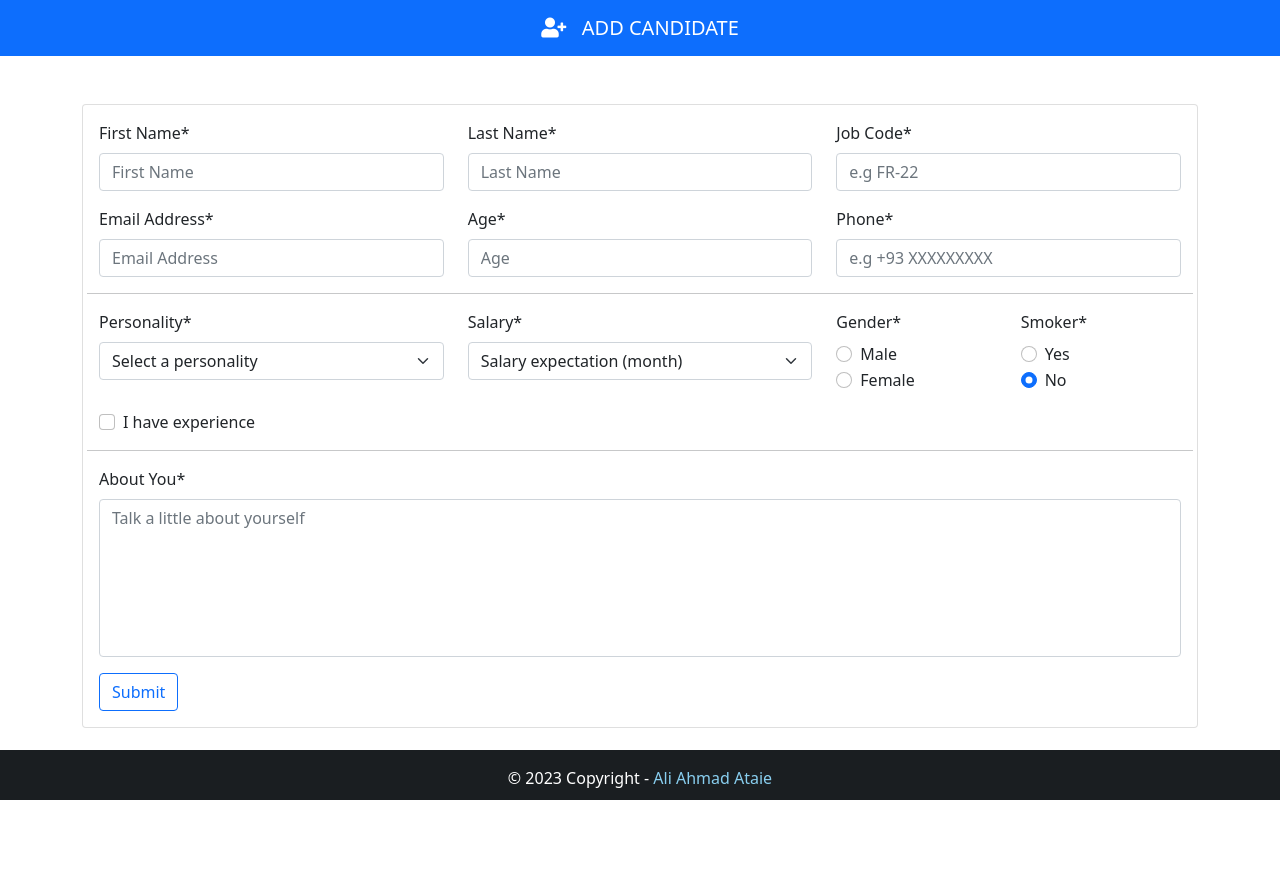
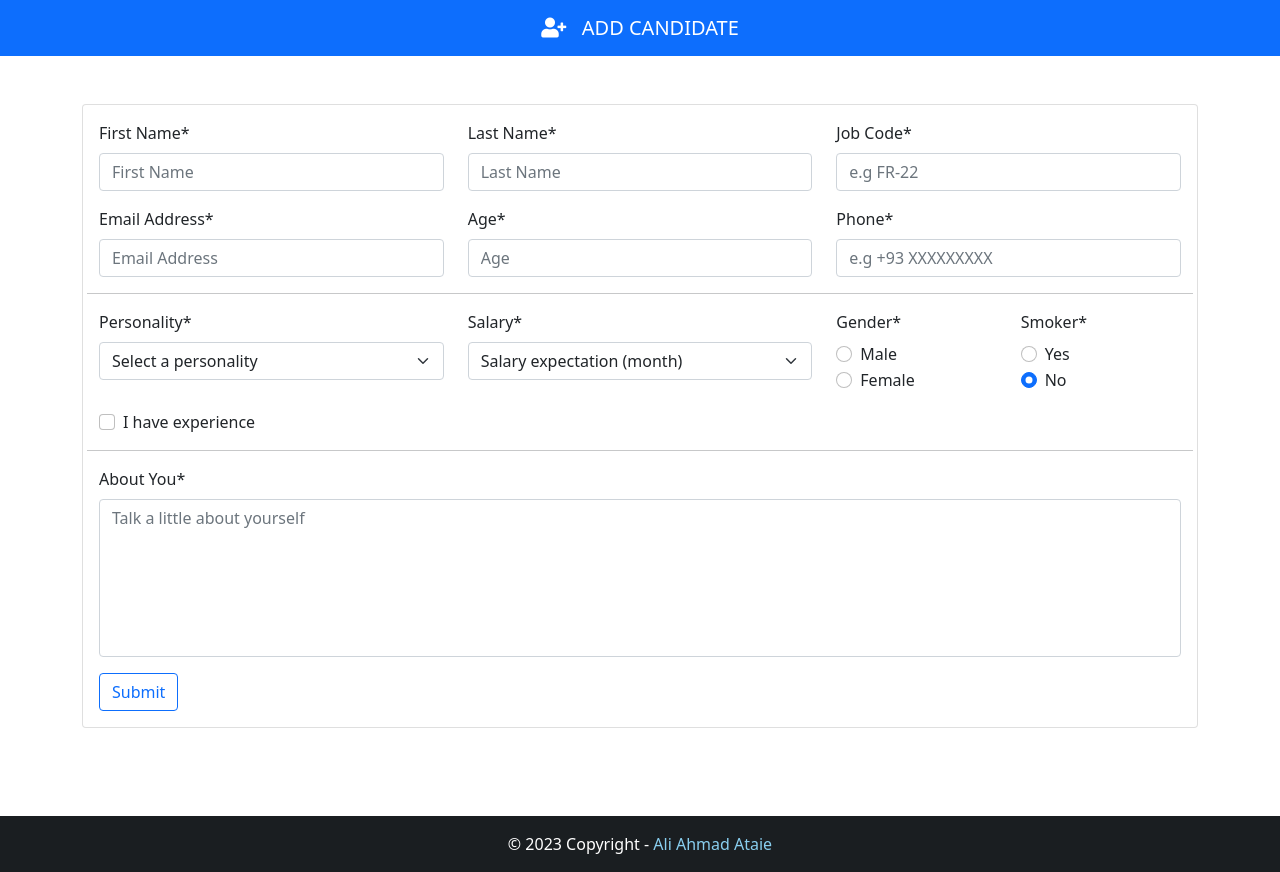
Before and after one commit to iamaliataie/django-human-resources, a Django app: page / in a window 1280 px wide. Before the commit the page ends 800 px from the top, so only its background shows below. Run offline with Django 4.2, Linux system fonts and the light colour scheme; some libraries are stand-ins or nearby versions.

Commit message:
add candidate form to admin panel, modify base template

```diff
--- a/App/admin.py
+++ b/App/admin.py
@@ -1,10 +1,13 @@
 from django.contrib import admin
+from django.utils.html import format_html
+
 from .models import Candidate
-from django.utils.html import format_html
+from .forms import CandidateForm
 
 # Register your models here.
 
 class CandidateAdmin(admin.ModelAdmin):
+    form = CandidateForm
     list_filter = ('situation',)
     list_display = ('first_name', 'last_name', 'email', 'created_on', 'status', '_')
     search_fields = ('first_name', 'last_name', 'email', 'age',)
--- a/App/static/css/style.css
+++ b/App/static/css/style.css
@@ -2,14 +2,10 @@ html, body {
     height: 100%;
     margin: 0;
     max-width: 100%;
-    overflow: hidden;
 }
 
 /* Keep the footer always down */
 .wrapper {
     min-height: 100%;
-    margin-bottom: -50px;
+
 }
-#footer, .push {
-    height: 50px;
-}
--- a/App/templates/base.html
+++ b/App/templates/base.html
@@ -19,7 +19,7 @@
 </head>
 
 <body>
-    <div class="wrapper">
+    <div class="wrapper mb-3">
       <header>
         <nav  class="navbar navbar-expand-lg navbar-dark navbar-sm {% block navbar %} bg-primary {% endblock %}">
           <a class="navbar-brand flex-grow-1 text-center small-title" style="color: #fff; left: 50%; transform: translateX(-50%); position: relative;">
@@ -31,15 +31,15 @@
       {% block content %} {% endblock content %}
     </div>
 
-    <!-- Footer -->
-    <footer class="bg-dark text-center text-lg-start" id="footer" style="color: #fff;">
-      <div class="text-center p-3" style="background-color: rgba(0, 0, 0, 0.2);">
+      <!-- Footer -->
+      <footer class="bg-dark text-center" id="footer" style="color: #fff;">
+        <div class="text-center p-3" style="background-color: rgba(0, 0, 0, 0.2);">
           &copy; {% now "Y" %} Copyright -
           <a class="text-light" target="_blank" href="https://ataie.dev" style="text-decoration: none;">
-              <span style="color: #89cff0;">Ali Ahmad Ataie</span>
+            <span style="color: #89cff0;">Ali Ahmad Ataie</span>
           </a>
-      </div>
-    </footer>
+        </div>
+      </footer>
 
     <!-- Bootstrap 5 JS -->
     <script src="https://code.jquery.com/jquery-3.3.1.min.js"></script>
```
